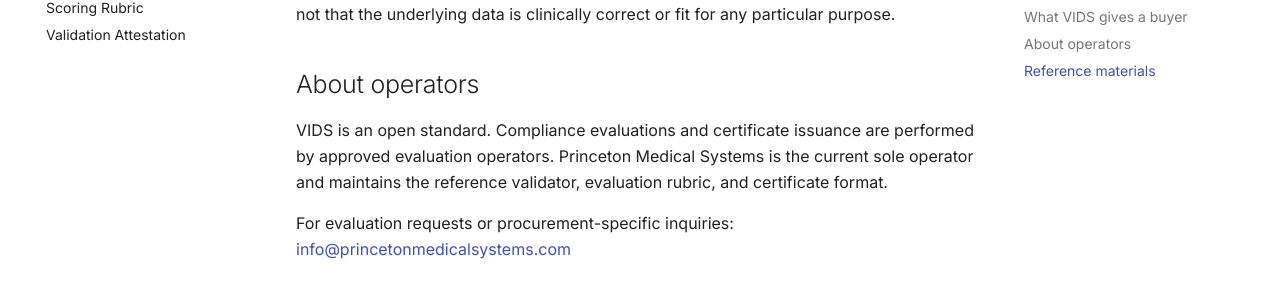
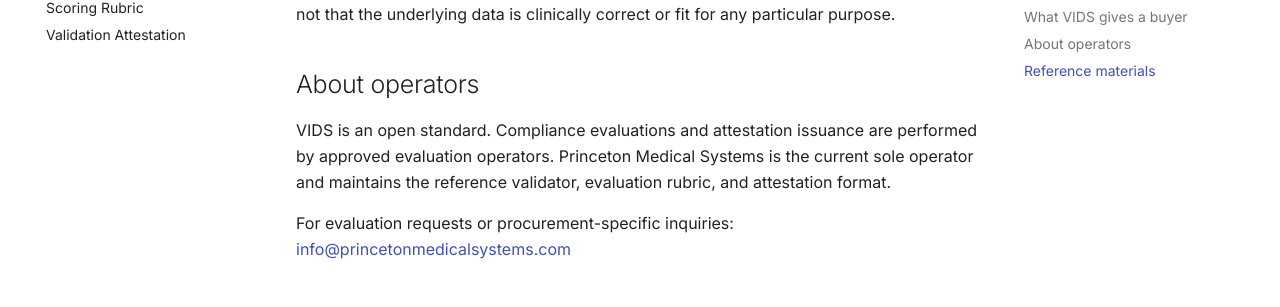
Before and after one commit to vids-standard/VIDS, an MkDocs documentation site: the page built from docs/for-buyers/index.md, in a window 1280 px wide and 900 px high, scrolled down 2247 px. Shown: the part 196-503 px from the top of the window. Built offline with MkDocs 1.6.1 and Material for MkDocs 9.7.7, drawn with Linux system fonts in a browser that asks for light colours; comment, search, counter and statistics services are not loaded.

Commit message:
Site cleanup: replace remaining certificate references in About operators

```diff
--- a/docs/for-buyers/index.md
+++ b/docs/for-buyers/index.md
@@ -57,7 +57,7 @@ The buyer-side adoption surface has four parts. Each is purpose-built and citabl
 
 ## About operators
 
-VIDS is an open standard. Compliance evaluations and certificate issuance are performed by approved evaluation operators. Princeton Medical Systems is the current sole operator and maintains the reference validator, evaluation rubric, and certificate format.
+VIDS is an open standard. Compliance evaluations and attestation issuance are performed by approved evaluation operators. Princeton Medical Systems is the current sole operator and maintains the reference validator, evaluation rubric, and attestation format.
 
 For evaluation requests or procurement-specific inquiries: [info@princetonmedicalsystems.com](mailto:info@princetonmedicalsystems.com)
 
```
